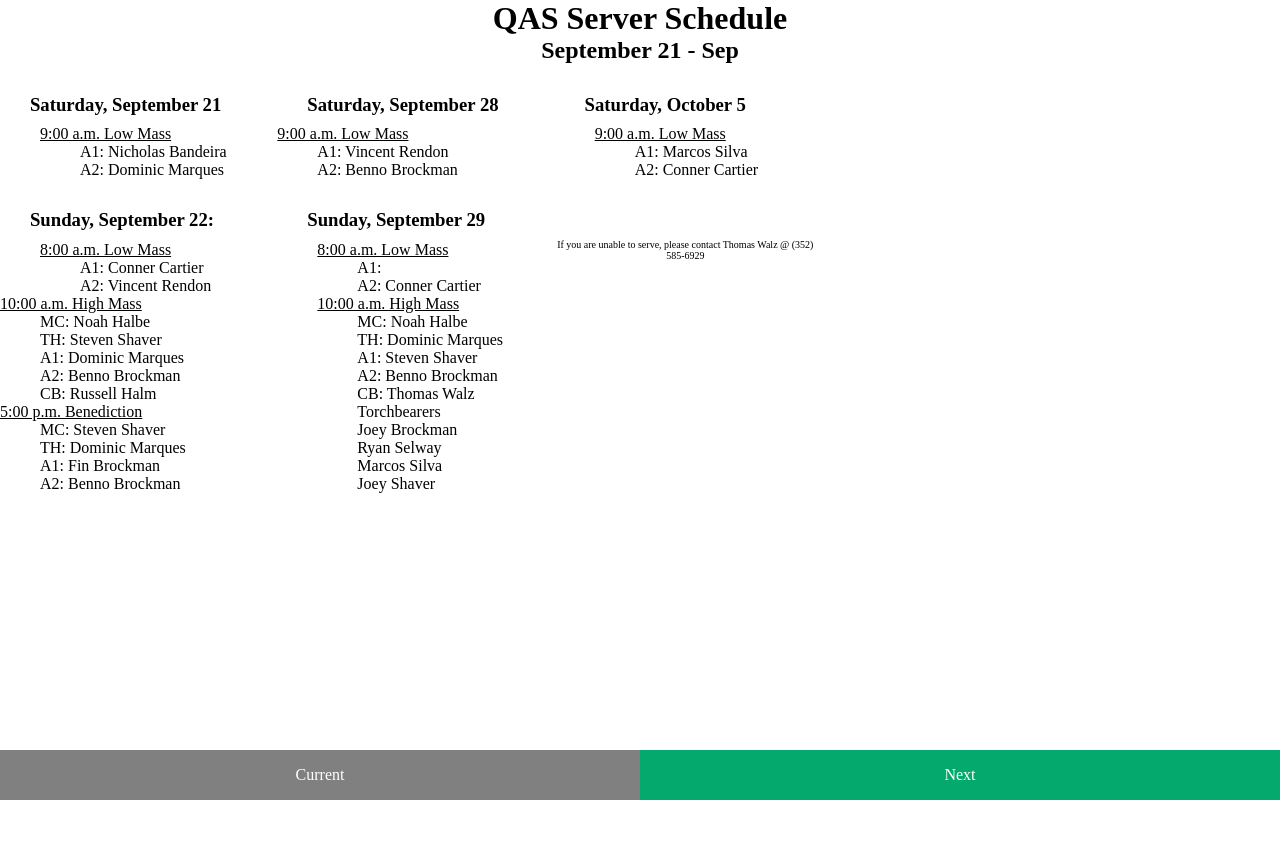
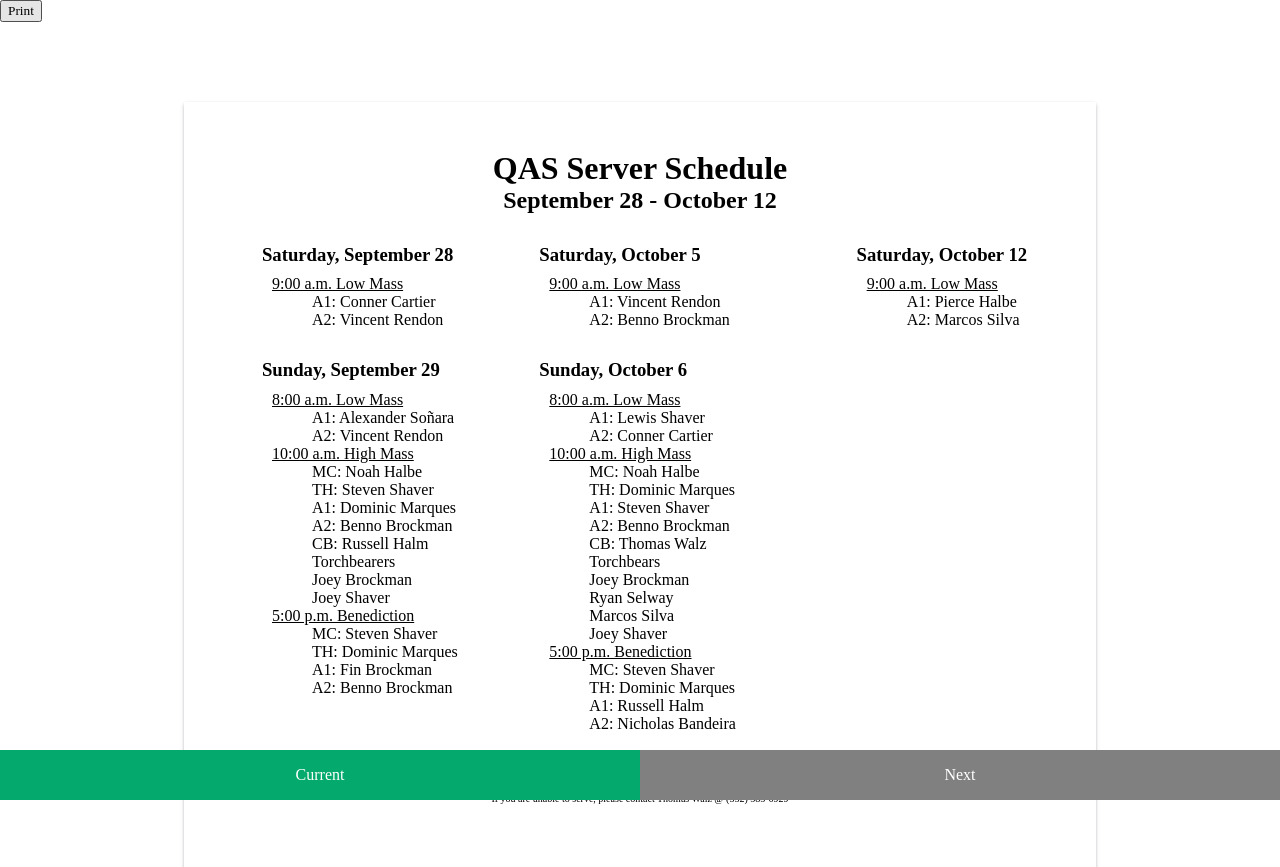
Before and after one commit to thomaswalz06/Server-Schedule-Website, a plain HTML site: page future.html in a window 1280 px wide. Shown: the top 867 px of the page. Before the commit the page ends 800 px from the top, so only its background shows below. Drawn offline with Linux system fonts and the light colour scheme; a web font is replaced by a local one.

Commit message:
future scheudule update

```diff
--- a/future.html
+++ b/future.html
@@ -3,43 +3,40 @@
 	<head>
 		<meta charset="UTF-8" />
 		<meta name="viewport" content="width=device-width, initial-scale=1.0" />
-    <title>Next Server Schedule</title>
+		<title>Server Schedule</title>
 		<link rel="stylesheet" href="styles.css" />
 	</head>
 	<body>
-    <div id="paper">
+		<button class="printer" onclick="printDiv('paper')">Print</button>
+
+		<div id="paper" class="paper">
 			<!-- <header>
 <img class="logo" src="Chapellogo 10.06.06 PM.png" alt="Chapel Logo" />
-      </header> -->
-
+</header>-->
 			<div class="header">
 				<h1>QAS Server Schedule</h1>
-          <h2>September 21 - Sep</h2>
+				<h2>September 28 - October 12</h2>
 			</div>
 
 			<div class="grid-container">
-
 				<div>
-            <h3>Saturday, September 21</h3>
+					<h3>Saturday, September 28</h3>
 					<ul>
 						<u>9:00 a.m. Low Mass</u>
 						<ul>
-                <li>A1: Nicholas Bandeira</li>
-                <li>A2: Dominic Marques</li>
+							<li>A1: Conner Cartier</li>
+							<li>A2: Vincent Rendon</li>
 						</ul>
 					</ul>
 				</div>
 
 				<div>
-            <h3>Sunday, September 22:</h3>
+					<h3>Sunday, September 29</h3>
 					<ul>
 						<u>8:00 a.m. Low Mass</u>
-			</ul>
 						<ul>
-				<ul>
-                <li>A1: Conner Cartier</li>
+							<li>A1: Alexander Soñara</li>
 							<li>A2: Vincent Rendon</li>
-              </ul>
 						</ul>
 						<u>10:00 a.m. High Mass</u>
 						<ul>
@@ -48,6 +45,9 @@
 							<li>A1: Dominic Marques</li>
 							<li>A2: Benno Brockman</li>
 							<li>CB: Russell Halm</li>
+							<li>Torchbearers</li>
+							<li>Joey Brockman</li>
+							<li>Joey Shaver</li>
 						</ul>
 						<u>5:00 p.m. Benediction</u>
 						<ul>
@@ -60,57 +60,91 @@
 				</div>
 
 				<div>
-            <h3>Saturday, September 28</h3>
+					<h3>Saturday, October 5</h3>
+					<ul>
 						<u>9:00 a.m. Low Mass</u>
+					</ul>
+					<ul>
 						<ul>
 							<li>A1: Vincent Rendon</li>
 							<li>A2: Benno Brockman</li>
 						</ul>
+					</ul>
 				</div>
 
 				<div>
-            <h3>Sunday, September 29</h3>
+				<h3>Sunday, October 6</h3>
 				<ul>
 					<u>8:00 a.m. Low Mass</u>
+				</ul>
 				<ul>
-                <li>A1: </li>
+					<ul>
+						<li>A1: Lewis Shaver</li>
 						<li>A2: Conner Cartier</li>
 					</ul>
+				</ul>
+				<ul>
 					<u>10:00 a.m. High Mass</u>
+				</ul>
+				<ul>
 					<ul>
 						<li>MC: Noah Halbe</li>
 						<li>TH: Dominic Marques</li>
 						<li>A1: Steven Shaver</li>
 						<li>A2: Benno Brockman</li>
 						<li>CB: Thomas Walz</li>
-				Torchbearers
+						<li>Torchbears</li>
 						<li>Joey Brockman</li>
 						<li>Ryan Selway</li>
 						<li>Marcos Silva</li>
 						<li>Joey Shaver</li>
-
+					</ul>
+				</ul>
+				<ul>
+					<u>5:00 p.m. Benediction</u>
+				</ul>
+				<ul>
+					<ul>
+						<li>MC: Steven Shaver</li>
+						<li>TH: Dominic Marques</li>
+						<li>A1: Russell Halm</li>
+						<li>A2: Nicholas Bandeira</li>
+					</ul>
+				</ul>
 			</div>
 
 				<div>
-		    <h3>Saturday, October 5</h3>
+					<ul>
+						<h3>Saturday, October 12 </h3>
 						<ul>
 							<u>9:00 a.m. Low Mass</u>
+						</ul>
 						<ul>
-					<li>A1:	Marcos Silva</li>
-					<li>A2:	Conner Cartier</li>
+							<ul>
+								<li>A1: Pierce Halbe</li>
+								<li>A2: Marcos Silva</li>
 							</ul>
 						</ul>
 				</div>
+			</div>
+
 			<footer>
 				If you are unable to serve, please contact Thomas Walz @ (352) 585-6929
 			</footer>
-
-
 		</div>
 
 		<div class="sidebar">
-      <a href="index.html">Current</a>
-      <a class="active" href="future.html">Next</a>
+			<a class="active" href="index.html">Current</a>
+			<a href="future.html">Next</a>
 		</div>
 	</body>
+	<script>
+	function printDiv(paper) {
+	var printContents = document.getElementById(paper).innerHTML;
+	var originalContents = document.body.innerHTML;
+	document.body.innerHTML = printContents;
+	window.print();
+	document.body.innerHTML = originalContents;
+	};
+	</script>
 </html>
```
Also changed, not shown: index.html (+1 -2 lines). Lines whose indentation alone changed are shown as unchanged.
